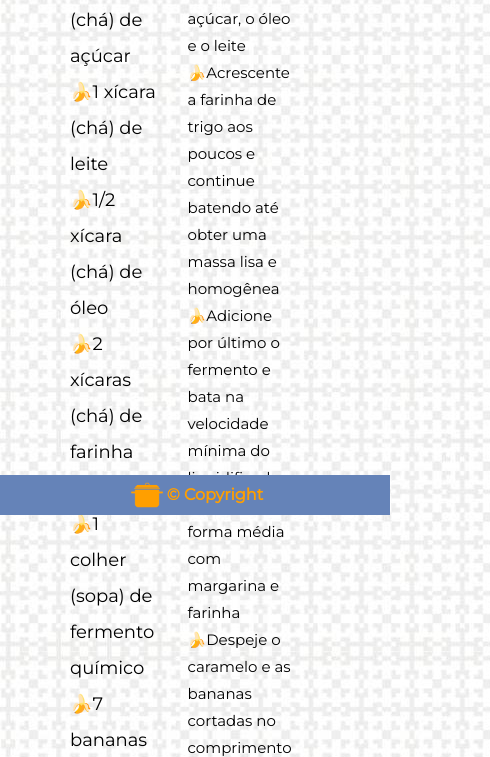
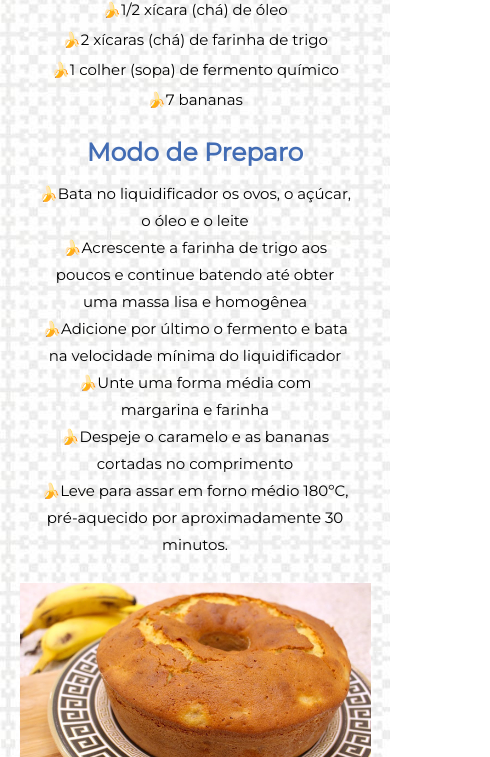
Before and after one commit to DaniScoton/ProjetoReceitas, a plain HTML site: page html/bolo.html in a window 390 px wide. Shown: the part 329-1086 px from the top of the page, 490 px wide, since content can reach past the window. Drawn offline with Linux system fonts and the light colour scheme; files whose address does not match are found by name.

Commit message:
responsividade

```diff
--- a/css/bolo.css
+++ b/css/bolo.css
@@ -2,15 +2,14 @@
 
 body{
     font-family: Montserrat, sans-serif;
-    background: url(fundo\ branco.jpg)
+    background: url(/ProjetoReceitas/imagens/fundo\ branco.jpg)
 }
 
 header{
     background: #f1b452;
-}
-
-#logo{
+    height: 20vh;
     display: flex;
+    align-items: center;
     justify-content: space-between;
 }
 
@@ -25,6 +24,12 @@ header{
     padding: 90px 0 0 10px;
 }
 
+.botao2{
+    text-decoration: none;
+    color: #f1b452;
+    padding: 90px 0 0 10px;
+}
+
 .botao:hover{
     color: #41911c;
 }
@@ -33,43 +38,26 @@ header{
     color: #426CB4;
 }
 
-
 main{
-    height: 450px;
-    vertical-align: top;
-    justify-content: center;
-    margin: 0 20px 0 20px;
-    align-self: auto;
+    min-height: 70vh;
+    display: flex;
+    justify-content: space-around;
+    align-items: center;
 }
 
 .titulo-principal{
-    font-size: 30px;
+    font-size: 25px;
     color: #426CB4;
     font-weight: bold;
-    margin-bottom: 20px;
-}
-
-.titulo-principal{
-    font-size: 30px;
-    color: #426CB4;
-    font-weight: bold;
-    margin-bottom: 20px;
+    margin-bottom: 15px;
 }
 
 .ingredientes{
     width: 25%;
-    padding: 60px 0 0 50px;
-    float: left;
-    display: inline;
 }
 
 .preparo{
     width: 30%;
-    margin-top: 30px;
-    vertical-align: top;
-    float: left;
-    margin-left: 30px;
-    display: inline;
 }
 
 .item{
@@ -82,7 +70,7 @@ main{
 }
 
 .itens{
-    font-size: 18px;
+    font-size: 15px;
     line-height: 2em;
 }
 
@@ -92,14 +80,10 @@ main{
 
 .foto{
     width: 400px;
-    display: inline;
-    display: flex;
-    padding: 110px 0 0 70px;
 }
 
 footer{
-    position: absolute;
-    bottom: 0;
+    height: 10vh;
     width: 100%;
     background: #6583b8;
     font-weight: bold;
@@ -118,3 +102,47 @@ footer{
     display: flex;
     align-items: center;
 }
+
+@media screen and (min-width: 300px) and (max-width: 1200px){
+
+    main{
+        min-height: 70vh;
+        display: flex;
+        flex-direction: column;
+        justify-content: space-around;
+        align-items: center;
+    }
+
+    .preparo{
+        margin-top: 25px;
+        text-align: center;
+        width: 80%;
+    }
+
+    .ingredientes{
+        margin-top: 25px;
+        width: 80%;
+        text-align: center;
+    }
+
+    .foto{
+        margin-top: 25px;
+    }
+
+    .logo-principal{
+        width: 270px;
+    }
+}
+
+@media screen and (min-width: 300px) and (max-width: 520px){
+
+    .foto{
+        margin-top: 25px;
+        width: 90vw;
+    }
+
+    .logo-principal{
+        width: 190px;
+        height: 100px;
+    }
+}
--- a/css/flan.css
+++ b/css/flan.css
@@ -2,16 +2,16 @@
 
 body{
     font-family: Montserrat, sans-serif;
-    background: url(fundo\ branco.jpg)
+    background: url(/ProjetoReceitas/imagens/fundo\ branco.jpg)
 }
 
 header{
     background: #f1b452;
-}
+    height: 20vh;
+    display: flex;
+    align-items: center;
+    justify-content: space-between;
 
-#logo{
-    display: flex;
-    justify-content: space-between;
 }
 
 .logo-principal{
@@ -25,6 +25,12 @@ header{
     padding: 90px 0 0 10px;
 }
 
+.botao2{
+    text-decoration: none;
+    color: #f1b452;
+    padding: 90px 0 0 10px;
+}
+
 .botao:hover{
     color: #41911c;
 }
@@ -33,13 +39,11 @@ header{
     color: #426CB4;
 }
 
-
 main{
-    height: 450px;
-    vertical-align: top;
-    justify-content: center;
-    margin: 0 20px 0 20px;
-    align-self: auto;
+    min-height: 70vh;
+    display: flex;
+    justify-content: space-around;
+    align-items: center;
 }
 
 .titulo-principal{
@@ -51,17 +55,10 @@ main{
 
 .ingredientes{
     width: 25%;
-    position: left;
-    padding: 65px 0 0 50px;
-    float: left;
 }
 
 .preparo{
     width: 30%;
-    margin-top: 50px;
-    vertical-align: top;
-    float: left;
-    margin-left: 30px;
 }
 
 .item{
@@ -84,15 +81,10 @@ main{
 
 .foto{
     width: 400px;
-    display: inline;
-    display: flex;
-    padding: 115px 0 0 70px;
-    border-radius: 10%;
 }
 
 footer{
-    position: absolute;
-    bottom: 0;
+    height: 10vh;
     width: 100%;
     background: #6583b8;
     font-weight: bold;
@@ -111,3 +103,47 @@ footer{
     display: flex;
     align-items: center;
 }
+
+@media screen and (min-width: 300px) and (max-width: 1200px){
+
+    main{
+        min-height: 70vh;
+        display: flex;
+        flex-direction: column;
+        justify-content: space-around;
+        align-items: center;
+    }
+
+    .preparo{
+        margin-top: 25px;
+        text-align: center;
+        width: 80%;
+    }
+
+    .ingredientes{
+        margin-top: 25px;
+        width: 80%;
+        text-align: center;
+    }
+
+    .foto{
+        margin-top: 25px;
+    }
+
+    .logo-principal{
+        width: 270px;
+    }
+}
+
+@media screen and (min-width: 300px) and (max-width: 520px){
+
+    .foto{
+        margin-top: 25px;
+        width: 90vw;
+    }
+
+    .logo-principal{
+        width: 190px;
+        height: 100px;
+    }
+}
--- a/html/bolo.html
+++ b/html/bolo.html
@@ -11,11 +11,9 @@
 <body>
     <div class="cabeçalho">
         <header>
-            <div id="logo">
-                <a class="botao" href="index.html"> ↩ Voltar</a>
-                <img class="logo-principal" src="../imagens/logo azul.png" alt="Logo Receitas da Dani">
-                <span> </span>
-            </div>
+            <a class="botao" href="index.html"> ↩ Voltar</a>
+            <img class="logo-principal" src="../imagens/logo azul.png" alt="Logo Receitas da Dani">
+            <a class="botao2" href="#"> ↩ Voltar</a>
         </header>
     </div>
     <main>
```
Also changed, not shown: html/flan.html (+3 -5 lines).
